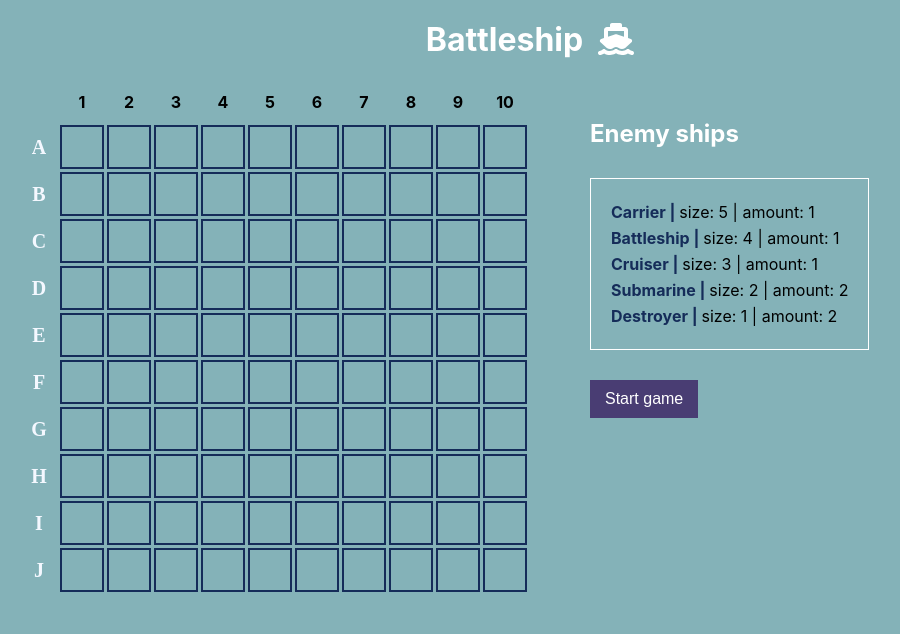
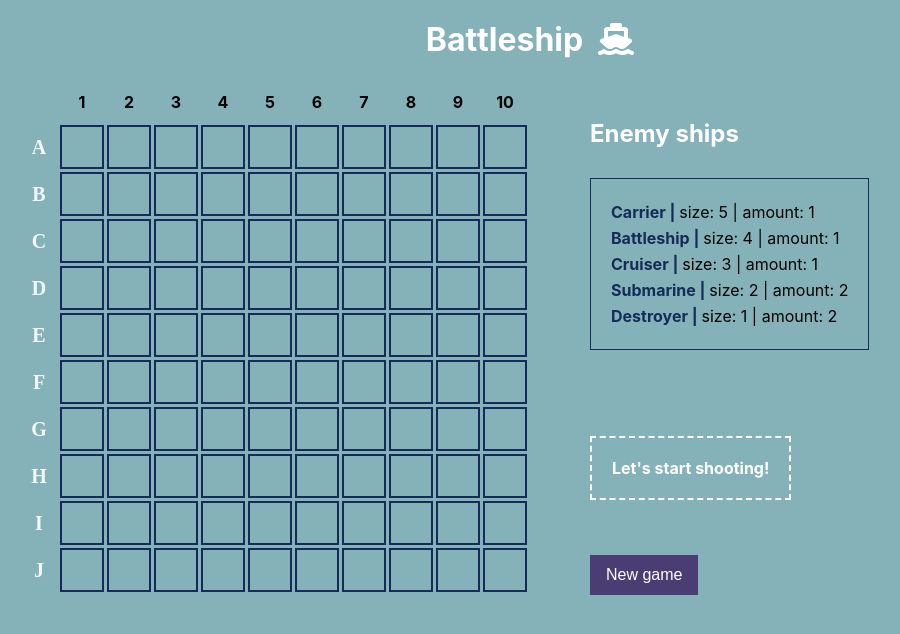
Before and after one commit to IraLysenko/react-typescript-battleship, a React (Create React App) app: page / in a window 1280 px wide. Shown: the top 634 px of the page, without its empty margins (110-1010 px from the left). Built offline with nearby package versions, Linux system fonts and the light colour scheme; a web font is replaced by a local one.

Commit message:
battleship: added state messages

```diff
--- a/src/App.css
+++ b/src/App.css
@@ -33,7 +33,7 @@ body {
 
 .button {
   padding: 10px 15px;
-  border: none;
+  border: 1px solid #493d73;
   cursor: pointer;
   background-color: #493d73;
   color: white;
@@ -44,7 +44,6 @@ body {
   background-color: #fff;
   color: #493d73;
   transition: color 0.2s linear;
-  border: 1px solid #493d73;
 }
 
 .button:active {
@@ -74,11 +73,19 @@ body {
   display: flex;
   flex-direction: column;
   align-items: flex-start;
+  justify-content: space-between;
+}
+
+.game__message {
+  border: 2px dashed white;
+  padding: 20px;
+  color: white;
+  font-weight: bold;
 }
 
 .fleet {
   padding: 20px;
-  border: 1px solid white;
+  border: 1px solid #152C59;
 }
 
 .fleet__item {
--- a/src/Types.tsx
+++ b/src/Types.tsx
@@ -26,10 +26,12 @@ export type CellPrototype = {
 export interface IProps {}
 
 export type CellType = 'ship' | 'miss';
+export type Shot = 'none' | 'hit' | 'miss'
 
 export type GameState = {
     gameStart: boolean;
     gameOver: boolean;
     gameWin: boolean;
+    shot: Shot;
     userScore: number;
 }
--- a/src/components/Game.tsx
+++ b/src/components/Game.tsx
@@ -1,16 +1,17 @@
 import React from "react";
 import {Cell} from "./Cell";
-import type {CellType, GameState} from "../Types";
+import type {CellType, GameState, IProps} from "../Types";
 import {StartButton} from "./StartButton";
 import {GameShipsInfo} from "./GameShipsInfo";
 
-export class Game extends React.Component {
+export class Game extends React.Component<IProps, GameState> {
     constructor(props: GameState) {
         super(props);
 
         this.state = {
             gameStart: false,
             gameWin: false,
+            shot: 'none',
             gameOver: false,
             userScore: 0
         }
@@ -30,16 +31,7 @@ export class Game extends React.Component {
     allCoordinates = Object.values(this.shipsCoordinates).flat();
 
     startGame(state: GameState) {
-        if(state.gameOver) {
-            state.userScore = 0
-        }
-
-        this.setState({
-            gameOver: false
-        }, () => {
-            const state = this.state as GameState;
-        });
-
+        //generating Game and new board is in process
     }
 
     defineCellType(coordinate: string) : CellType {
@@ -48,8 +40,13 @@ export class Game extends React.Component {
 
     userClick(event: React.MouseEvent<HTMLElement>): void {
         const element = event.target as HTMLElement;
+        const data = element.getAttribute('data-cell');
+
         element.classList.add('active');
         element.setAttribute('data-active', 'true');
+
+        if(data === 'ship') this.setState({shot: 'hit'})
+        if(data === 'miss') this.setState({shot: 'miss'})
     }
 
     renderTableHeader() {
@@ -102,7 +99,14 @@ export class Game extends React.Component {
                     </div>
                     <div className="game__info">
                         <GameShipsInfo/>
-                        <div className="game__message"></div>
+                        <div className="game__message">{
+                            (this.state.shot === 'hit') ? (
+                                <div>Good shot!!!</div>
+                            ) : (this.state.shot === 'miss') ? (
+                                <div>Miss! Try again!</div>
+                            ) : <div>Let's start shooting!</div>
+                        }</div>
+
                         <div className="game__button">
                             <StartButton onClick={(event) => {
                                 this.startGame(this.state as GameState);
--- a/src/components/StartButton.tsx
+++ b/src/components/StartButton.tsx
@@ -10,7 +10,7 @@ export function StartButton(props: StartGamesPropTypes) {
             onClick={props.onClick}
             type="button"
             className="button button--start">
-            Start game
+            New game
         </button>
     );
 }
```
